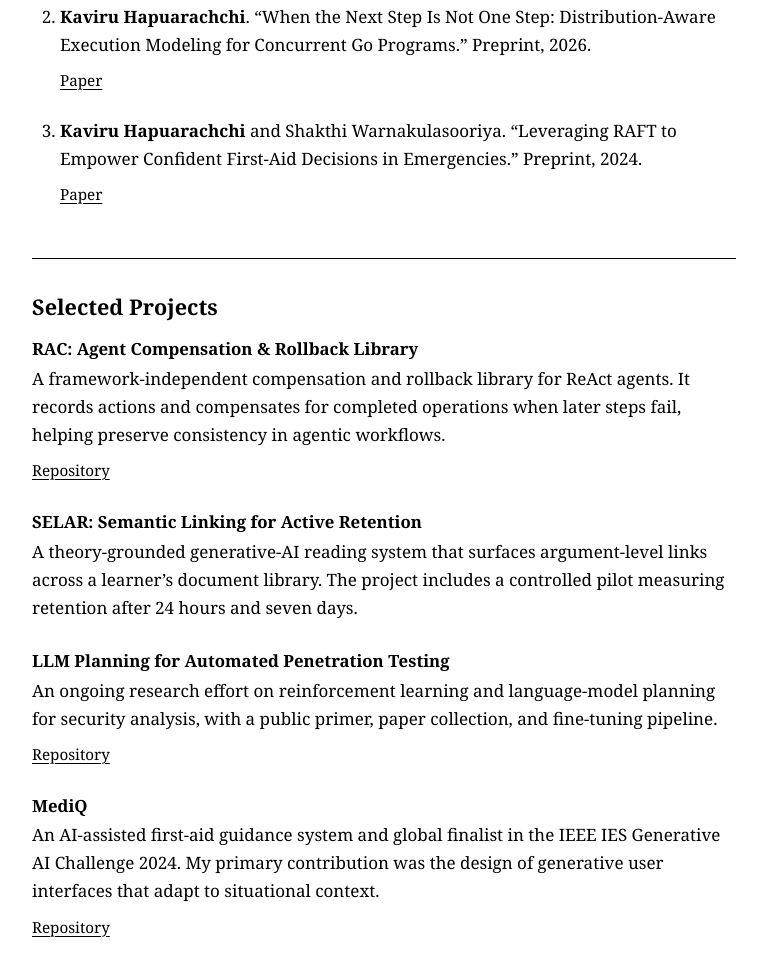
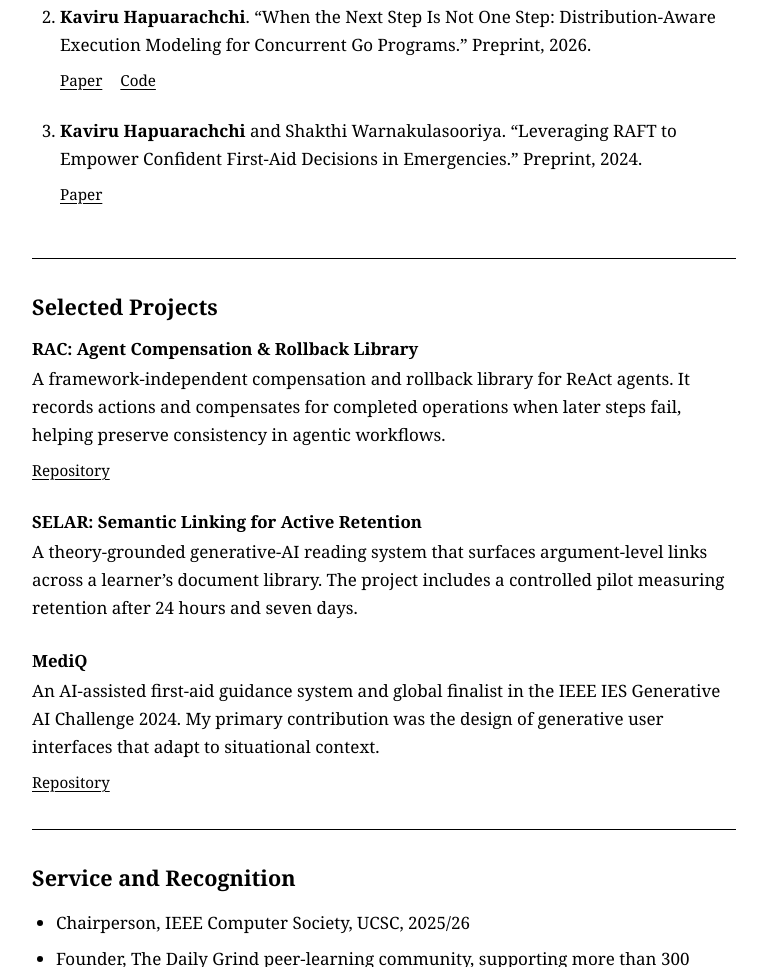
Before and after one commit to kaviru2/kaviru2.github.io, a plain HTML site: page index.html in a window 1280 px wide. Shown: the part 1391-2358 px from the top of the page, without its empty margins (256-1023 px from the left). Drawn offline with Linux system fonts and the light colour scheme.

Commit message:
fix: refine public research portfolio

```diff
--- a/index.html
+++ b/index.html
@@ -113,6 +113,7 @@
           </p>
           <p class="item-links">
             <a href="https://arxiv.org/abs/2606.17508">Paper</a>
+            <a href="https://github.com/kaviru2/Weave">Code</a>
           </p>
         </li>
         <li>
@@ -148,16 +149,6 @@
           argument-level links across a learner’s document library. The project
           includes a controlled pilot measuring retention after 24 hours and seven days.
         </p>
-      </article>
-
-      <article>
-        <h3>LLM Planning for Automated Penetration Testing</h3>
-        <p>
-          An ongoing research effort on reinforcement learning and language-model
-          planning for security analysis, with a public primer, paper collection,
-          and fine-tuning pipeline.
-        </p>
-        <p class="item-links"><a href="https://github.com/kaviru2/rl-pentesting-primer">Repository</a></p>
       </article>
 
       <article>
```
